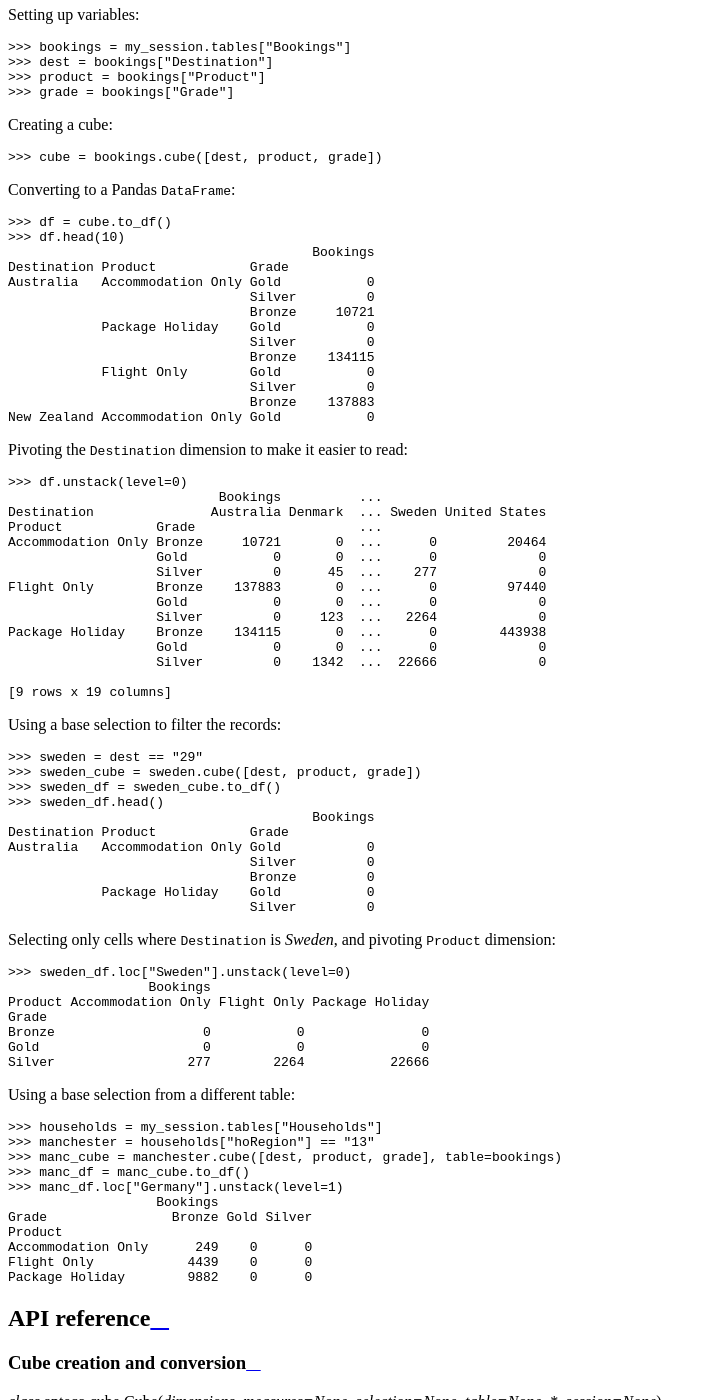
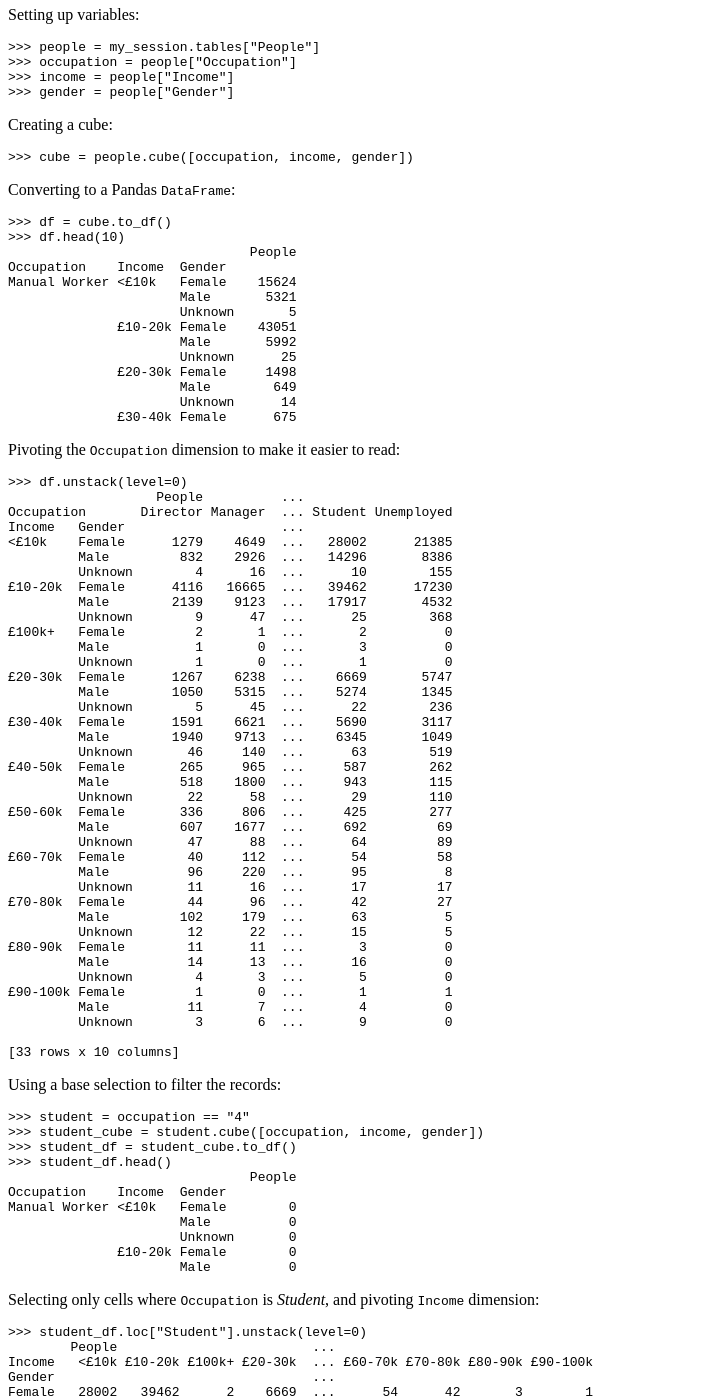
Before and after one commit to Apteco/py-apteco, a Sphinx documentation site: the page built from docs/source/reference/topics/cube.rst, in a window 1280 px wide and 1400 px high, scrolled down 1003 px. Shown: the whole window, without its empty margins (0-716 px from the left). Built offline with Sphinx 7.4.7 and the Read the Docs theme 2.0.0, drawn with Linux system fonts in a browser that asks for light colours; some of the changed text lies outside the part shown.

Commit message:
Use more familiar variables in cube examples. [AB#6432, AB#6431] - replace Destination/Product/Grade with Occupation/Income/Gender and Sweden with Student in cube reference and quickstart - swap order of Income & Occupation in cube tutorial to match cube reference (need occupation first for simple .loc["Student"] filtering)

```diff
--- a/docs/source/getting_started.rst
+++ b/docs/source/getting_started.rst
@@ -345,10 +345,10 @@ You can create a cube from a table:
 
 .. code-block:: python
 
-    >>> dest = bookings["Destination"]
-    >>> product = bookings["Product"]
-    >>> grade = bookings["Grade"]
-    >>> cube = bookings.cube([dest, product, grade])
+    >>> occupation = people["Occupation"]
+    >>> income = people["Income"]
+    >>> gender = people["Gender"]
+    >>> cube = people.cube([occupation, income, gender])
 
 Convert it to a Pandas DataFrame:
 
@@ -356,38 +356,62 @@ Convert it to a Pandas DataFrame:
 
     >>> df = cube.to_df()
     >>> df.head(10)
-                                           Bookings
-    Destination Product            Grade
-    Australia   Accommodation Only Gold           0
-                                   Silver         0
-                                   Bronze     10721
-                Package Holiday    Gold           0
-                                   Silver         0
-                                   Bronze    134115
-                Flight Only        Gold           0
-                                   Silver         0
-                                   Bronze    137883
-    New Zealand Accommodation Only Gold           0
+                                   People
+    Occupation    Income  Gender
+    Manual Worker <£10k   Female    15624
+                          Male       5321
+                          Unknown       5
+                  £10-20k Female    43051
+                          Male       5992
+                          Unknown      25
+                  £20-30k Female     1498
+                          Male        649
+                          Unknown      14
+                  £30-40k Female      675
 
 You can pivot the dimensions to make it easier to read:
 
 .. code-block:: python
 
     >>> df.unstack(level=0)
-                               Bookings          ...
-    Destination               Australia Denmark  ... Sweden United States
-    Product            Grade                     ...
-    Accommodation Only Bronze     10721       0  ...      0         20464
-                       Gold           0       0  ...      0             0
-                       Silver         0      45  ...    277             0
-    Flight Only        Bronze    137883       0  ...      0         97440
-                       Gold           0       0  ...      0             0
-                       Silver         0     123  ...   2264             0
-    Package Holiday    Bronze    134115       0  ...      0        443938
-                       Gold           0       0  ...      0             0
-                       Silver         0    1342  ...  22666             0
+                       People          ...
+    Occupation       Director Manager  ... Student Unemployed
+    Income   Gender                    ...
+    <£10k    Female      1279    4649  ...   28002      21385
+             Male         832    2926  ...   14296       8386
+             Unknown        4      16  ...      10        155
+    £10-20k  Female      4116   16665  ...   39462      17230
+             Male        2139    9123  ...   17917       4532
+             Unknown        9      47  ...      25        368
+    £100k+   Female         2       1  ...       2          0
+             Male           1       0  ...       3          0
+             Unknown        1       0  ...       1          0
+    £20-30k  Female      1267    6238  ...    6669       5747
+             Male        1050    5315  ...    5274       1345
+             Unknown        5      45  ...      22        236
+    £30-40k  Female      1591    6621  ...    5690       3117
+             Male        1940    9713  ...    6345       1049
+             Unknown       46     140  ...      63        519
+    £40-50k  Female       265     965  ...     587        262
+             Male         518    1800  ...     943        115
+             Unknown       22      58  ...      29        110
+    £50-60k  Female       336     806  ...     425        277
+             Male         607    1677  ...     692         69
+             Unknown       47      88  ...      64         89
+    £60-70k  Female        40     112  ...      54         58
+             Male          96     220  ...      95          8
+             Unknown       11      16  ...      17         17
+    £70-80k  Female        44      96  ...      42         27
+             Male         102     179  ...      63          5
+             Unknown       12      22  ...      15          5
+    £80-90k  Female        11      11  ...       3          0
+             Male          14      13  ...      16          0
+             Unknown        4       3  ...       5          0
+    £90-100k Female         1       0  ...       1          1
+             Male          11       7  ...       4          0
+             Unknown        3       6  ...       9          0
 
-    [9 rows x 19 columns]
+    [33 rows x 10 columns]
 
 You can use a base selection to filter the records:
 
@@ -395,60 +419,60 @@ You can use a base selection to filter the records:
 
     >>> occupation = people["Occupation"]
     >>> region = households["Region"]
-    >>> sweden = dest == "29"
-    >>> sweden_cube = sweden.cube([dest, occupation, region])
-    >>> sweden_df = sweden_cube.to_df()
-    >>> sweden_df.head()
-                                                                     Bookings
-    Destination Occupation    Region
-    Australia   Manual Worker North                                         0
-                              North West (Excluding Gtr Manchester)         0
-                              South East (Outside M25 )                     0
-                              South West                                    0
-                              East Midlands                                 0
+    >>> student = occupation == "4"
+    >>> student_cube = student.cube([occupation, dest, region])
+    >>> student_df = student_cube.to_df()
+    >>> student_df.head()
+                                                                     People
+    Occupation    Destination Region
+    Manual Worker Australia   North                                       0
+                              North West (Excluding Gtr Manchester)       0
+                              South East (Outside M25 )                   0
+                              South West                                  0
+                              East Midlands                               0
 
-Selecting only cells where ``Destination`` is *Sweden*,
-and pivoting ``Occupation`` dimension:
+Selecting only cells where ``Occupation`` is *Student*,
+and pivoting ``Destination`` dimension:
 
 .. code-block:: python
 
-    >>> sweden_df.loc["Sweden"].unstack(level=0)
-                                          Bookings          ...
-    Occupation                            Director Manager  ... Student Unemployed
-    Region                                                  ...
-    Channel Islands                              0       6  ...      10          0
-    East Anglia                                 35     133  ...     109         16
-    East Midlands                              126     332  ...     174         22
-    Greater Manchester                          77     226  ...     147         18
-    North                                       26     129  ...     115         10
-    North West (Excluding Gtr Manchester)       71     269  ...     177         25
-    Northern Ireland                            35      40  ...      42          8
-    Scotland                                    79     165  ...     224         19
-    South East (Inside M25 )                   125     448  ...     391         60
-    South East (Outside M25 )                   88     747  ...     609         59
-    South West                                  46     245  ...     182         28
-    Wales                                       28     146  ...     122          9
-    West Midlands                               67     589  ...     288         29
-    Yorkshire and Humber                        98     382  ...     249         20
+    >>> student_df.loc["Student"].unstack(level=0)
+                                             People          ...
+    Destination                           Australia Denmark  ... Sweden United States
+    Region                                                   ...
+    Channel Islands                              46       1  ...     10            81
+    East Anglia                                 989       0  ...    109           905
+    East Midlands                              1956       0  ...    174          1762
+    Greater Manchester                         1197       1  ...    147          1089
+    North                                       959       2  ...    115           869
+    North West (Excluding Gtr Manchester)      1594       2  ...    177          1429
+    Northern Ireland                            467       0  ...     42           492
+    Scotland                                   2061       1  ...    224          1964
+    South East (Inside M25 )                   3935       0  ...    390          3580
+    South East (Outside M25 )                  6255       1  ...    608          5587
+    South West                                 2310       0  ...    182          2037
+    Wales                                       974       0  ...    122           860
+    West Midlands                              2643       0  ...    288          2362
+    Yorkshire and Humber                       2295       0  ...    249          2089
 
-    [14 rows x 10 columns]
+    [14 rows x 19 columns]
 
 You can use a selection from a different table to filter the records in the cube:
 
 .. code-block:: python
 
     >>> manchester = region == "13"
-    >>> manc_cube = manchester.cube([dest, occupation, region], table=bookings)
+    >>> manc_cube = manchester.cube([occupation, dest, region], table=bookings)
     >>> manc_cube.to_df()
                                                                       Bookings
-    Destination  Occupation    Region
-    Australia    Manual Worker North                                         0
+    Occupation    Destination  Region
+    Manual Worker Australia    North                                         0
                                North West (Excluding Gtr Manchester)         0
                                South East (Outside M25 )                     0
                                South West                                    0
                                East Midlands                                 0
                                                                         ...
-    South Africa Retired       Scotland                                      0
+    Retired       South Africa Scotland                                      0
                                Wales                                         0
                                Northern Ireland                              0
                                Greater Manchester                            0
--- a/docs/source/reference/topics/cube.rst
+++ b/docs/source/reference/topics/cube.rst
@@ -35,88 +35,122 @@ Basic use
 
 Setting up variables::
 
-    >>> bookings = my_session.tables["Bookings"]
-    >>> dest = bookings["Destination"]
-    >>> product = bookings["Product"]
-    >>> grade = bookings["Grade"]
+    >>> people = my_session.tables["People"]
+    >>> occupation = people["Occupation"]
+    >>> income = people["Income"]
+    >>> gender = people["Gender"]
 
 Creating a cube::
 
-    >>> cube = bookings.cube([dest, product, grade])
+    >>> cube = people.cube([occupation, income, gender])
 
 Converting to a Pandas :class:`DataFrame`::
 
     >>> df = cube.to_df()
     >>> df.head(10)
-                                           Bookings
-    Destination Product            Grade
-    Australia   Accommodation Only Gold           0
-                                   Silver         0
-                                   Bronze     10721
-                Package Holiday    Gold           0
-                                   Silver         0
-                                   Bronze    134115
-                Flight Only        Gold           0
-                                   Silver         0
-                                   Bronze    137883
-    New Zealand Accommodation Only Gold           0
+                                   People
+    Occupation    Income  Gender
+    Manual Worker <£10k   Female    15624
+                          Male       5321
+                          Unknown       5
+                  £10-20k Female    43051
+                          Male       5992
+                          Unknown      25
+                  £20-30k Female     1498
+                          Male        649
+                          Unknown      14
+                  £30-40k Female      675
 
-Pivoting the ``Destination`` dimension to make it easier to read::
+Pivoting the ``Occupation`` dimension to make it easier to read::
 
     >>> df.unstack(level=0)
-                               Bookings          ...
-    Destination               Australia Denmark  ... Sweden United States
-    Product            Grade                     ...
-    Accommodation Only Bronze     10721       0  ...      0         20464
-                       Gold           0       0  ...      0             0
-                       Silver         0      45  ...    277             0
-    Flight Only        Bronze    137883       0  ...      0         97440
-                       Gold           0       0  ...      0             0
-                       Silver         0     123  ...   2264             0
-    Package Holiday    Bronze    134115       0  ...      0        443938
-                       Gold           0       0  ...      0             0
-                       Silver         0    1342  ...  22666             0
+                       People          ...
+    Occupation       Director Manager  ... Student Unemployed
+    Income   Gender                    ...
+    <£10k    Female      1279    4649  ...   28002      21385
+             Male         832    2926  ...   14296       8386
+             Unknown        4      16  ...      10        155
+    £10-20k  Female      4116   16665  ...   39462      17230
+             Male        2139    9123  ...   17917       4532
+             Unknown        9      47  ...      25        368
+    £100k+   Female         2       1  ...       2          0
+             Male           1       0  ...       3          0
+             Unknown        1       0  ...       1          0
+    £20-30k  Female      1267    6238  ...    6669       5747
+             Male        1050    5315  ...    5274       1345
+             Unknown        5      45  ...      22        236
+    £30-40k  Female      1591    6621  ...    5690       3117
+             Male        1940    9713  ...    6345       1049
+             Unknown       46     140  ...      63        519
+    £40-50k  Female       265     965  ...     587        262
+             Male         518    1800  ...     943        115
+             Unknown       22      58  ...      29        110
+    £50-60k  Female       336     806  ...     425        277
+             Male         607    1677  ...     692         69
+             Unknown       47      88  ...      64         89
+    £60-70k  Female        40     112  ...      54         58
+             Male          96     220  ...      95          8
+             Unknown       11      16  ...      17         17
+    £70-80k  Female        44      96  ...      42         27
+             Male         102     179  ...      63          5
+             Unknown       12      22  ...      15          5
+    £80-90k  Female        11      11  ...       3          0
+             Male          14      13  ...      16          0
+             Unknown        4       3  ...       5          0
+    £90-100k Female         1       0  ...       1          1
+             Male          11       7  ...       4          0
+             Unknown        3       6  ...       9          0
 
-    [9 rows x 19 columns]
+    [33 rows x 10 columns]
 
 Using a base selection to filter the records::
 
-    >>> sweden = dest == "29"
-    >>> sweden_cube = sweden.cube([dest, product, grade])
-    >>> sweden_df = sweden_cube.to_df()
-    >>> sweden_df.head()
-                                           Bookings
-    Destination Product            Grade
-    Australia   Accommodation Only Gold           0
-                                   Silver         0
-                                   Bronze         0
-                Package Holiday    Gold           0
-                                   Silver         0
+    >>> student = occupation == "4"
+    >>> student_cube = student.cube([occupation, income, gender])
+    >>> student_df = student_cube.to_df()
+    >>> student_df.head()
+                                   People
+    Occupation    Income  Gender
+    Manual Worker <£10k   Female        0
+                          Male          0
+                          Unknown       0
+                  £10-20k Female        0
+                          Male          0
 
-Selecting only cells where ``Destination`` is *Sweden*,
-and pivoting ``Product`` dimension::
+Selecting only cells where ``Occupation`` is *Student*,
+and pivoting ``Income`` dimension::
 
-    >>> sweden_df.loc["Sweden"].unstack(level=0)
-                      Bookings
-    Product Accommodation Only Flight Only Package Holiday
-    Grade
-    Bronze                   0           0               0
-    Gold                     0           0               0
-    Silver                 277        2264           22666
+    >>> student_df.loc["Student"].unstack(level=0)
+            People                         ...
+    Income   <£10k £10-20k £100k+ £20-30k  ... £60-70k £70-80k £80-90k £90-100k
+    Gender                                 ...
+    Female   28002   39462      2    6669  ...      54      42       3        1
+    Male     14296   17917      3    5274  ...      95      63      16        4
+    Unknown     10      25      1      22  ...      17      15       5        9
+
+    [3 rows x 11 columns]
 
 Using a base selection from a different table::
 
     >>> households = my_session.tables["Households"]
     >>> manchester = households["hoRegion"] == "13"
-    >>> manc_cube = manchester.cube([dest, product, grade], table=bookings)
+    >>> manc_cube = manchester.cube([occupation, income, gender], table=people)
     >>> manc_df = manc_cube.to_df()
-    >>> manc_df.loc["Germany"].unstack(level=1)
-                       Bookings
-    Grade                Bronze Gold Silver
-    Product
-    Accommodation Only      249    0      0
-    Flight Only            4439    0      0
-    Package Holiday        9882    0      0
+    >>> manc_df.loc["Manager"].unstack(level=1)
+             People
+    Gender   Female Male Unknown
+    Income
+    <£10k       159   90       1
+    £10-20k     670  420       4
+    £100k+        0    0       0
+    £20-30k     256  305       1
+    £30-40k     374  520       5
+    £40-50k      50  101       3
+    £50-60k      39   84      10
+    £60-70k       2   12       0
+    £70-80k       4    7       2
+    £80-90k       0    0       0
+    £90-100k      0    0       0
 
 .. Cube-related tasks
 .. ==================
@@ -184,16 +218,16 @@ Cube creation and conversion
             >>> cube1 = Cube(
             ...     dimensions,
             ...     selection=manchester,
-            ...     table=bookings,
+            ...     table=people,
             ...     session=my_session,
             ... )
             >>> cube2 = Cube(
             ...     dimensions,
-            ...     selection=(bookings * manchester),
+            ...     selection=(people * manchester),
             ...     session=my_session,
             ... )
 
-        They both return a cube counting *bookings* made by people
+        They both return a cube counting *people*
         from households in the Greater Manchester region.
 
     .. note::
```
Also changed, not shown: docs/source/tutorials/tutorial_09.rst (+51 -51 lines).
